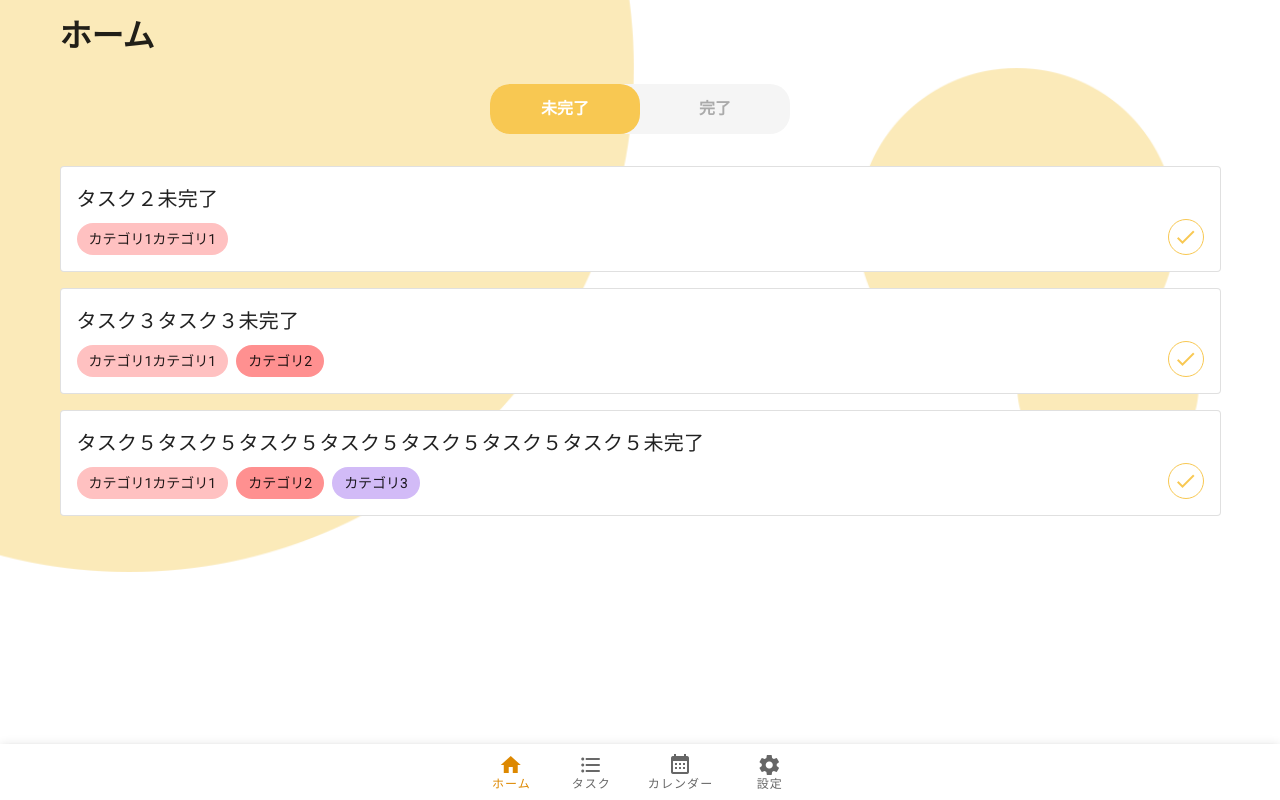
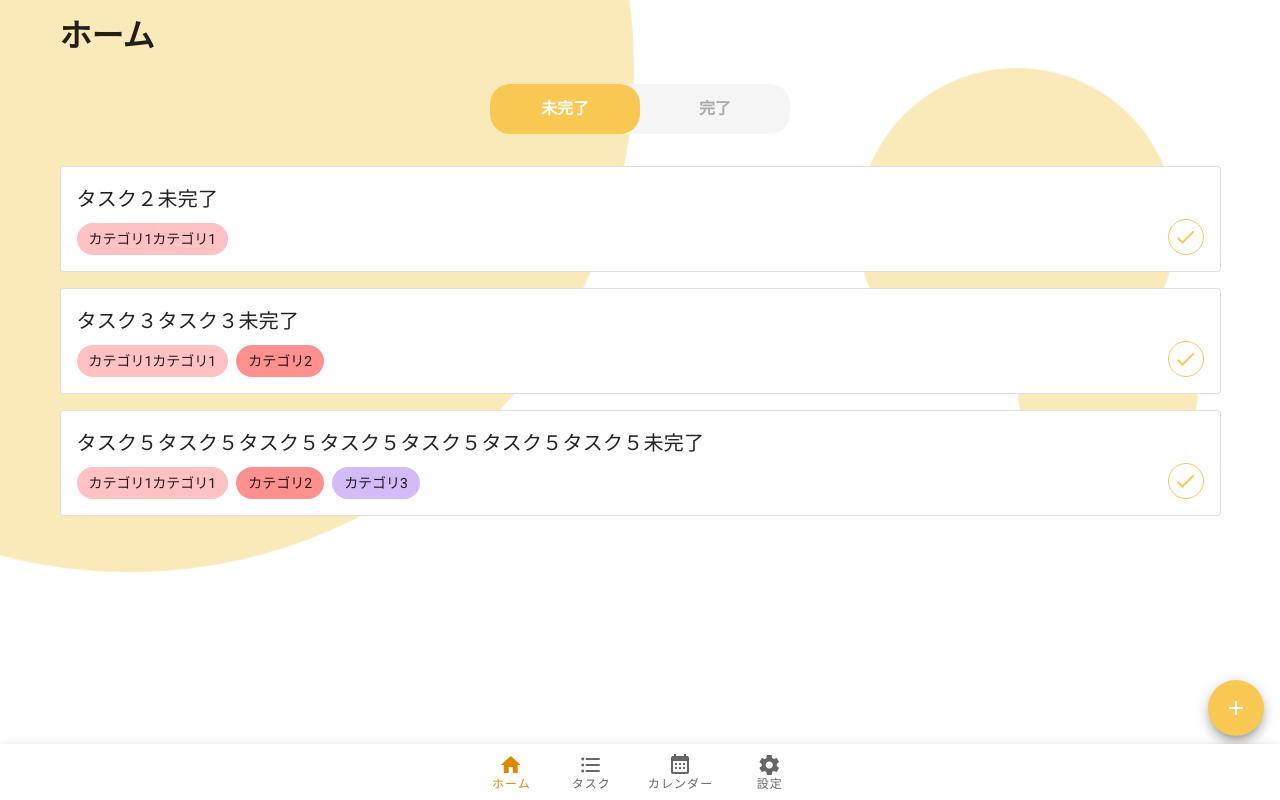
Before and after one commit to Ry0xi/a02, a Nuxt app in the folder frontend/: page / in a window 1280 px wide. Built offline with nearby package versions, Linux system fonts and the light colour scheme.

Commit message:
[f-fix]タスク追加のFloating Action Buttonに対応。

```diff
--- a/frontend/pages/index.vue
+++ b/frontend/pages/index.vue
@@ -1,5 +1,11 @@
 <template>
   <div class="page-home">
+    <TaskAddFAB
+      :categoryData="testCategoryData"
+      @task:created="addTaskData($event)"
+      @category:updated="updateCategoryData($event)"
+      @category:created="addCategoryData($event)"
+    />
     <Tab
       leftName="未完了"
       rightName="完了"
@@ -58,6 +64,12 @@ export default {
       // タイトルとして使いたい情報を渡す
       this.$nuxt.$emit('updateHeader', this.header.title)
     },
+    addTaskData(newTaskData) {
+      this.testTasks.splice(0, 0, newTaskData)
+      console.log('add new task')
+      console.log('new:')
+      console.log(this.testTasks)
+    },
     deleteTaskData(taskId) {
       // 仮
       console.log('deletedTask:')
--- a/frontend/pages/tasks.vue
+++ b/frontend/pages/tasks.vue
@@ -1,4 +1,5 @@
 <template>
+  <div class="page-tasks">
     <TaskListGroupByDate
       :shownTasks="0"
       :tasks="testTasks"
@@ -8,6 +9,14 @@
       @category:updated="updateCategoryData($event)"
       @category:created="addCategoryData($event)"
     />
+
+    <TaskAddFAB
+      :categoryData="testCategoryData"
+      @task:created="addTaskData($event)"
+      @category:updated="updateCategoryData($event)"
+      @category:created="addCategoryData($event)"
+    />
+  </div>
 </template>
 
 <script>
@@ -46,6 +55,12 @@ export default {
     updateHeader() {
       // タイトルとして使いたい情報を渡す
       this.$nuxt.$emit('updateHeader', this.header.title)
+    },
+    addTaskData(newTaskData) {
+      this.testTasks.splice(0, 0, newTaskData)
+      console.log('add new task')
+      console.log('new:')
+      console.log(this.testTasks)
     },
     deleteTaskData(taskId) {
       // 仮
```
Lines whose indentation alone changed are shown as unchanged.
